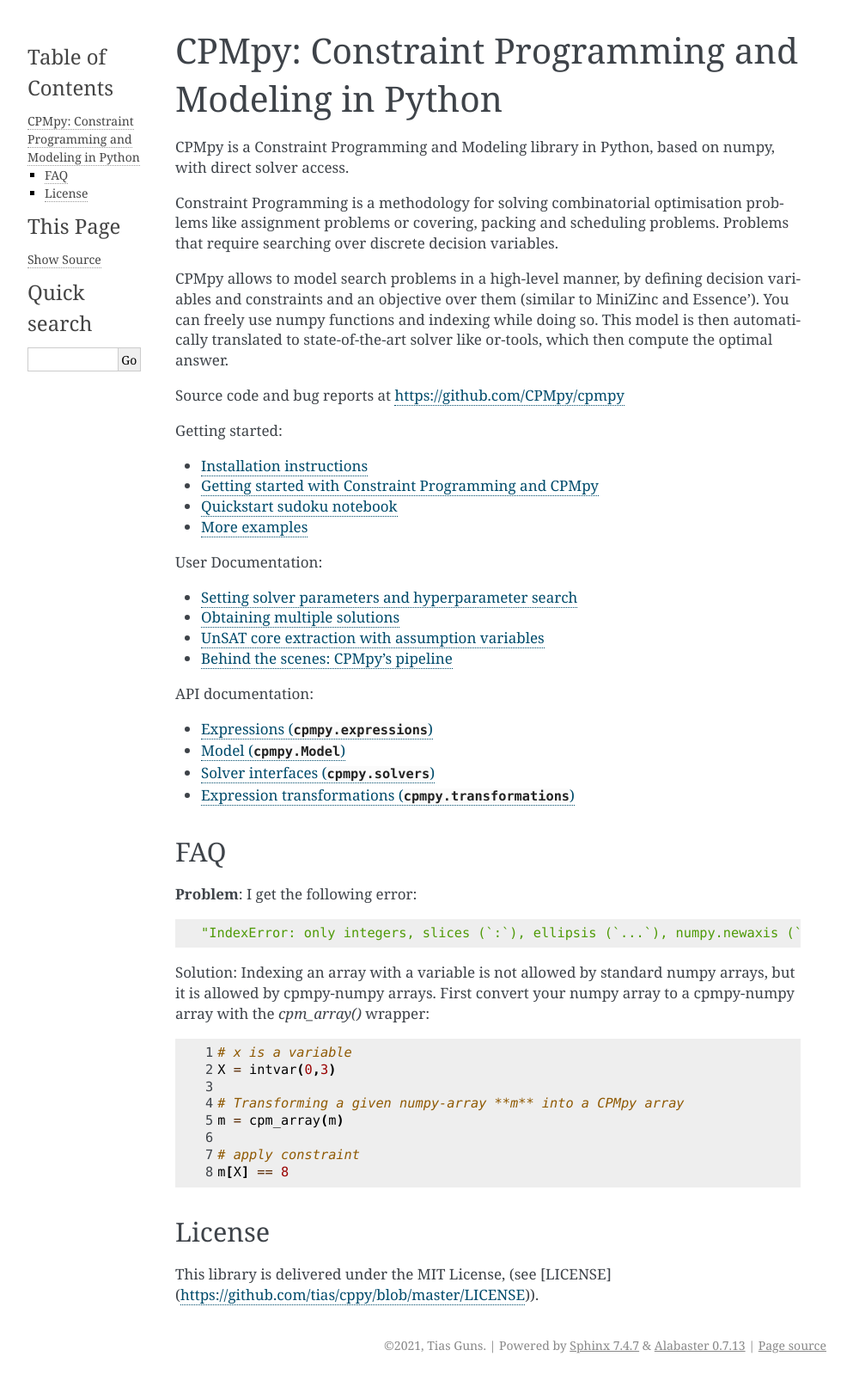
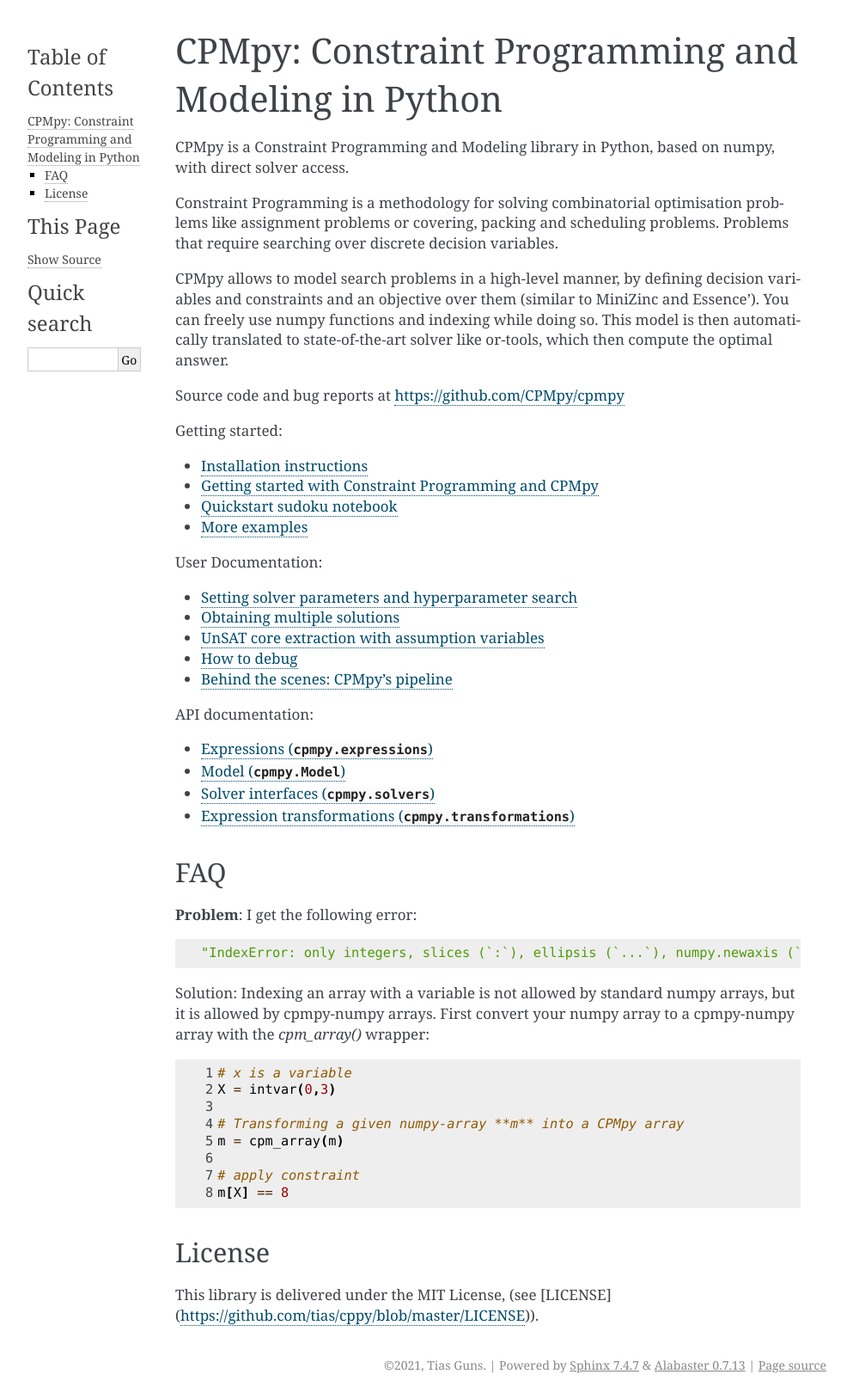
Before and after one commit to CPMpy/cpmpy, a Sphinx documentation site: the page built from docs/index.rst, in a window 1280 px wide. Shown: the whole page at 86% size, without its empty margins (148-1141 px from the left). Built offline with Sphinx 7.4.7, drawn with Linux system fonts in a browser that asks for light colours; before the commit the page ends 1604 px from its top, so only the background shows below that.

Commit message:
add debugging guide in index

```diff
--- a/docs/index.rst
+++ b/docs/index.rst
@@ -25,6 +25,7 @@
    solver_parameters
    multiple_solutions
    unsat_core_extraction
+   how_to_debug
    behind_the_scenes
 
 
```
